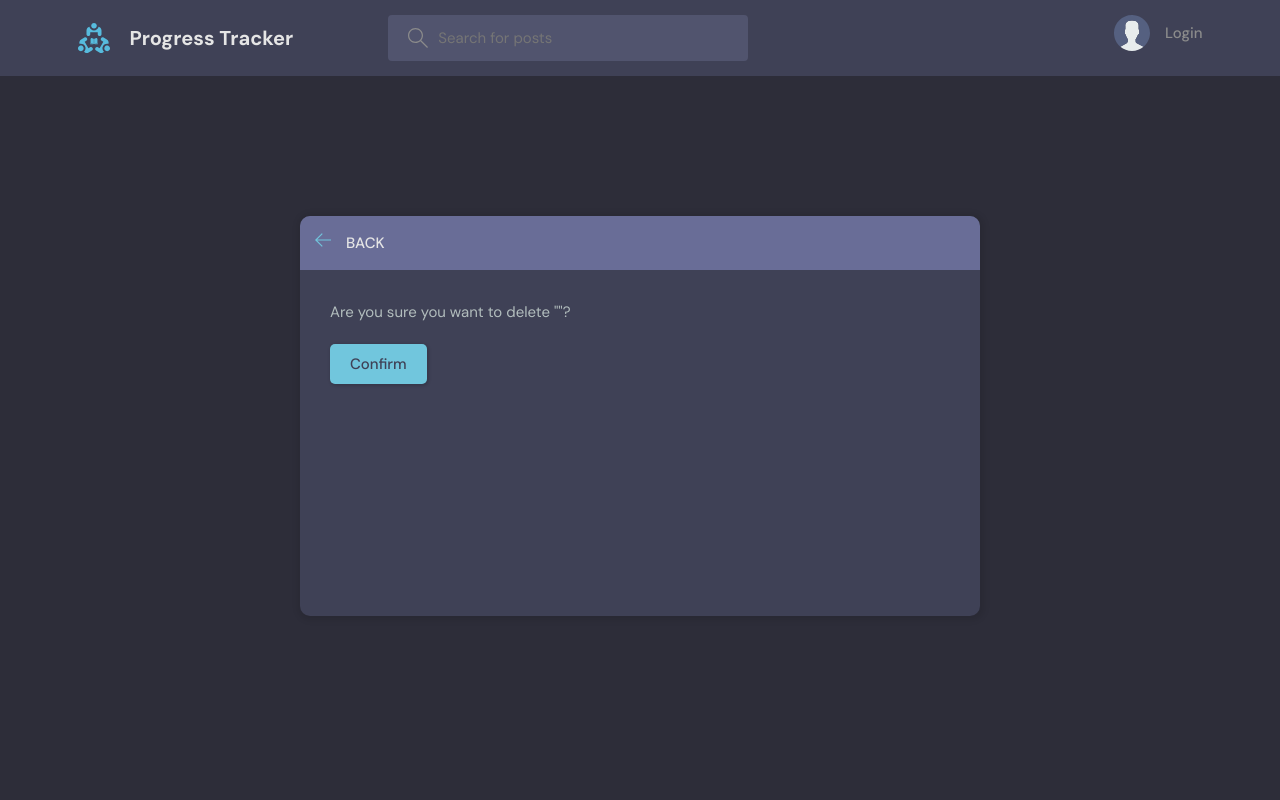
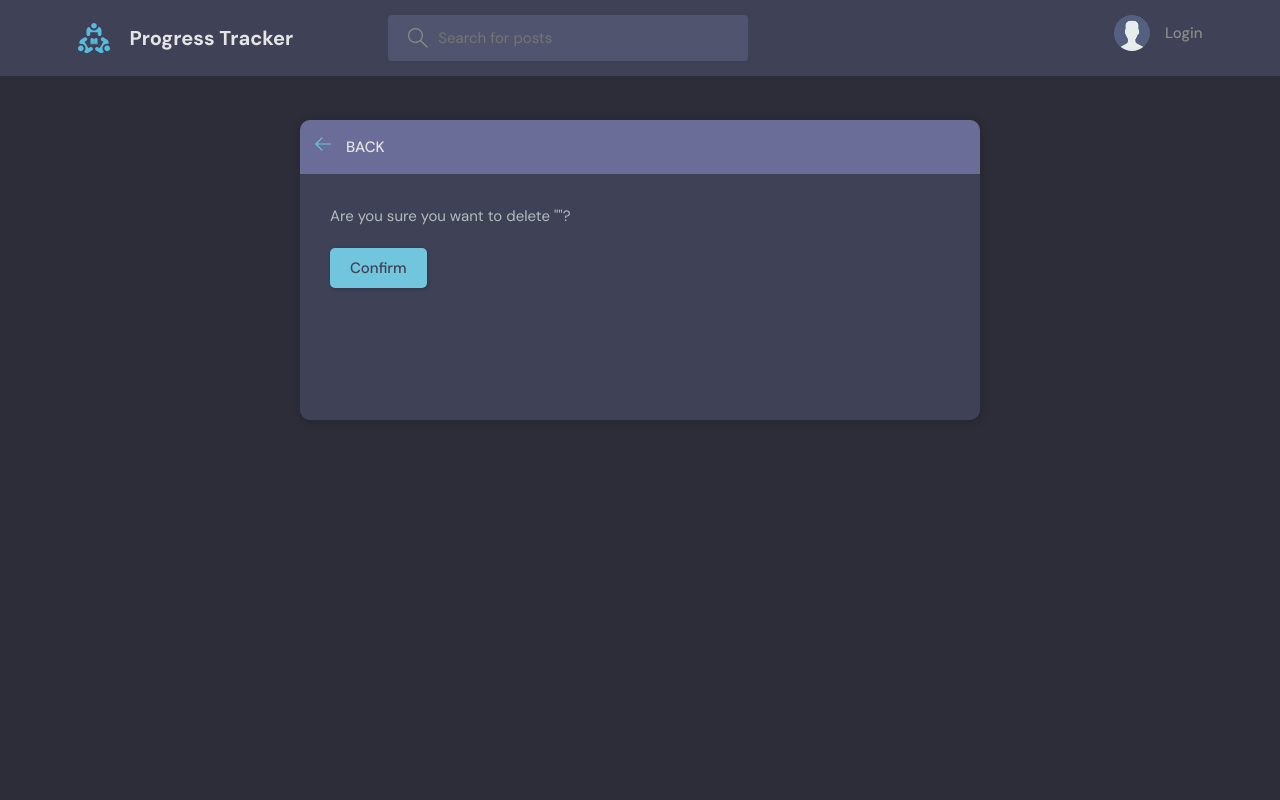
Before and after one commit to tnguyen11211/progress_tracker, a Django app: template base/templates/base/delete.html in a window 1280 px wide. Run offline with Django 4.2, Linux system fonts and the light colour scheme; the template is opened without the code that fills it, so the values that code supplies are empty; parts of the project's set-up code (start-up, migrations or seed data) failed here and were passed over.

Commit message:
word break, optimized layout

```diff
--- a/static/styles/style.css
+++ b/static/styles/style.css
@@ -25,6 +25,7 @@
   text-rendering: optimizeLegibility;
   /* color: inherit; */
   font-size: inherit;
+  word-wrap: break-word;
 }
 
 html {
@@ -57,7 +58,6 @@ img {
 }
 
 a {
-  display: inline-block;
   color: var(--color-main);
   text-decoration: none;
 }
@@ -406,6 +406,7 @@ a {
 
 .layout--3 > .container > div:nth-child(2) {
   flex-basis: 50%;
+  max-width: 55rem;
 }
 
 .layout--3 > .container > div:last-child {
@@ -424,11 +425,11 @@ a {
 .layout__box {
   width: 90%;
   max-width: 48rem;
-  min-height: 40rem;
+  min-height: 30rem;
   position: absolute;
-  top: 50%;
+  top: 15%;
   left: 50%;
-  transform: translate(-50%, -46%);
+  transform: translate(-50%);
   background-color: var(--color-dark);
   border-radius: 1rem;
   box-shadow: 1px 1px 6px 3px rgba(0, 0, 0, 0.1);
@@ -1009,6 +1010,7 @@ a {
   font-size: 2.4rem;
   font-weight: 500;
   color: var(--color-main);
+  max-width: 90%;
 }
 
 .room__hosted p {
```
